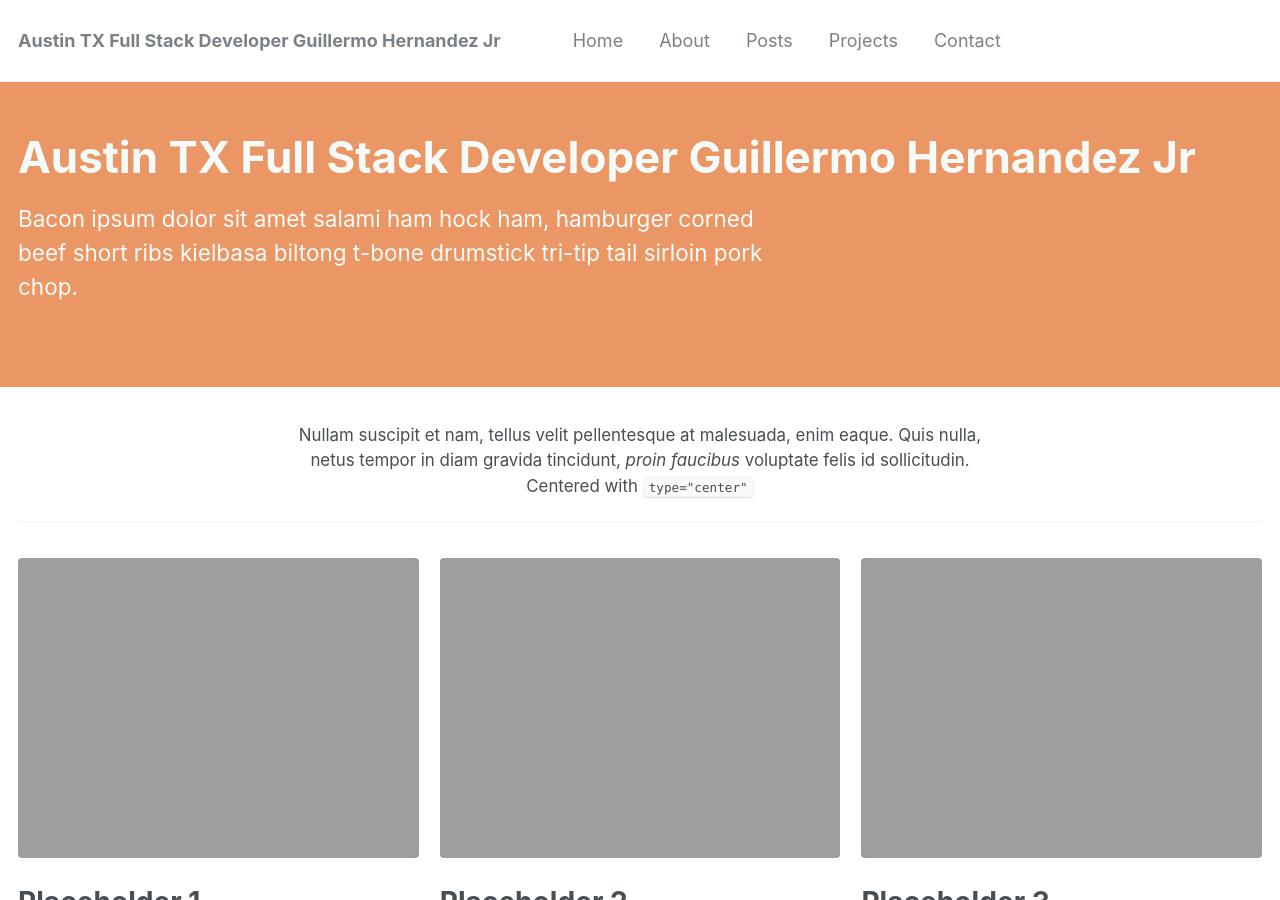
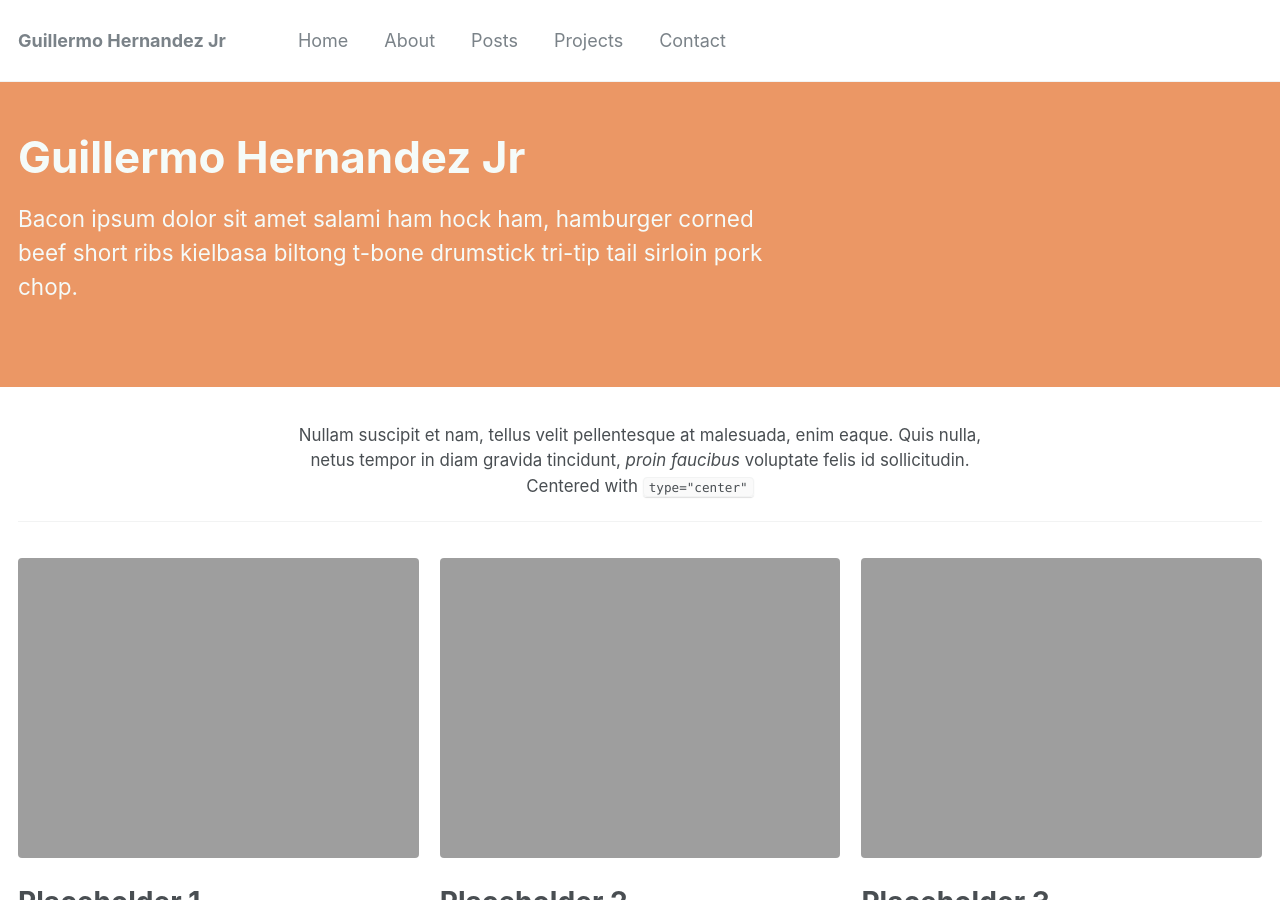
Before and after one commit to guillermohernandez/guillermohernandez.github.io, a Jekyll site: the page built from index.html, in a window 1280 px wide and 900 px high. Built offline with Jekyll 4.4.1, drawn with Linux system fonts in a browser that asks for light colours; the list of posts is cut into pages by our own code.

Commit message:
Updated config

```diff
--- a/_config.yml
+++ b/_config.yml
@@ -7,7 +7,7 @@
 
 # Site Settings
 locale                   : "en-US"
-title                    : "Austin TX Full Stack Developer Guillermo Hernandez Jr"
+title                    : "Guillermo Hernandez Jr"
 title_separator          : "-"
 name                     : "Guillermo Hernandez Jr"
 description              : "Building a professional website for your startup or small business from start to finish in Austin TX"
```
